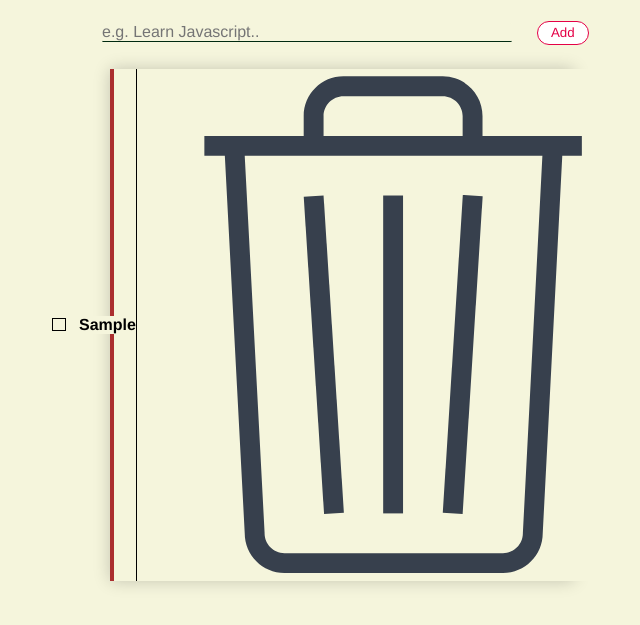
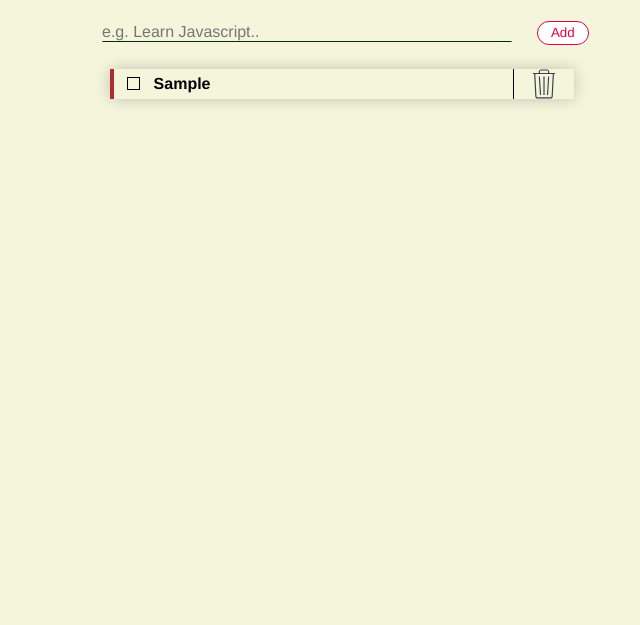
Before and after one commit to withouttheh/todo-app, a plain HTML site: page index.html in a window 1280 px wide. Both pictures are taken after typing "Sample" into the empty fields and a click on the button "Add". Shown: the part 123-748 px from the top of the page, without its empty margins (298-938 px from the left). Drawn offline with Linux system fonts and the light colour scheme.

Commit message:
Update main.css
Reverted change

```diff
--- a/css/main.css
+++ b/css/main.css
@@ -230,7 +230,7 @@ h4 {
 }
 
 span>img {
-    height: 80%;
+    width: 50%;
     cursor: pointer;
 }
 
```
